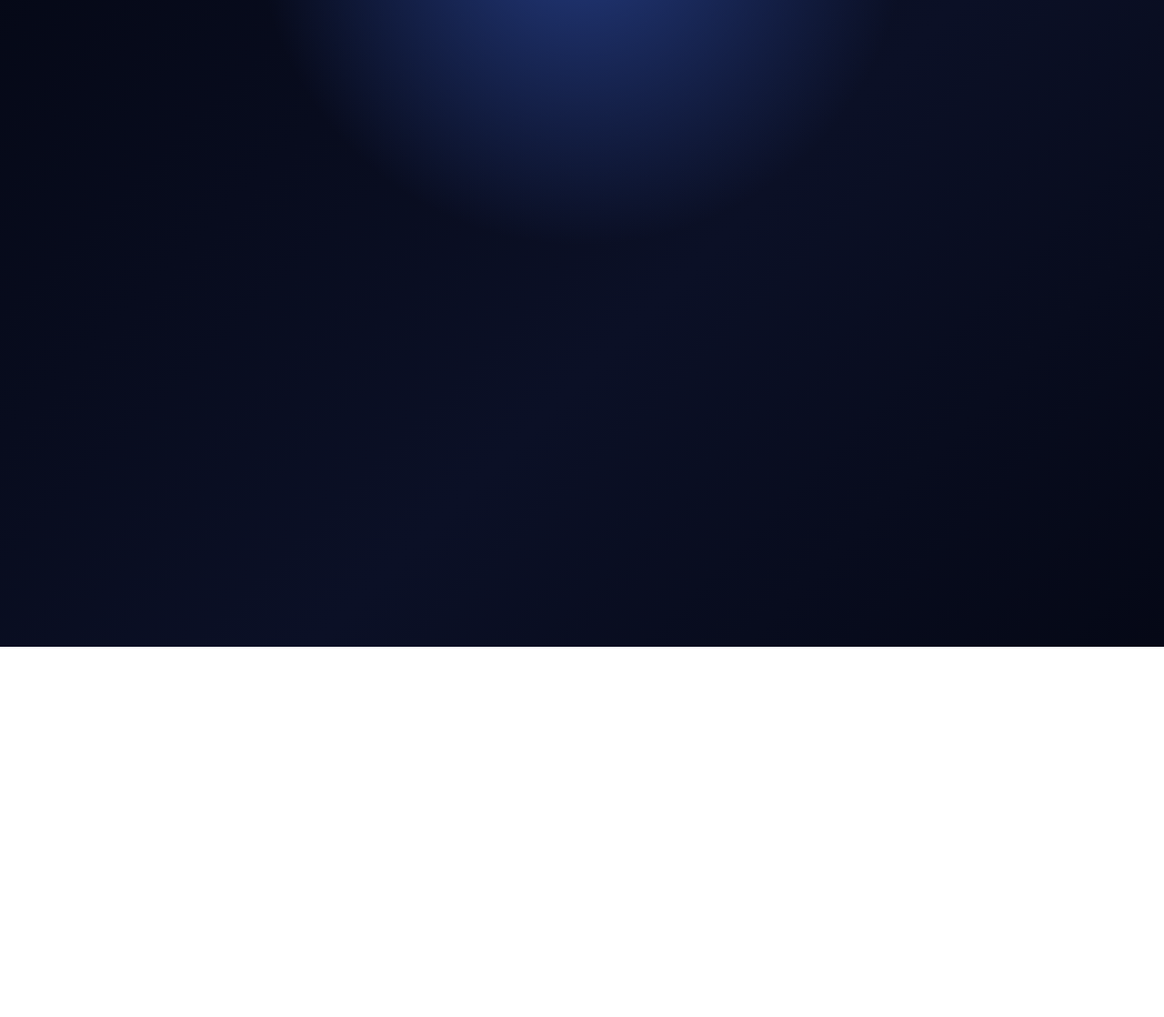
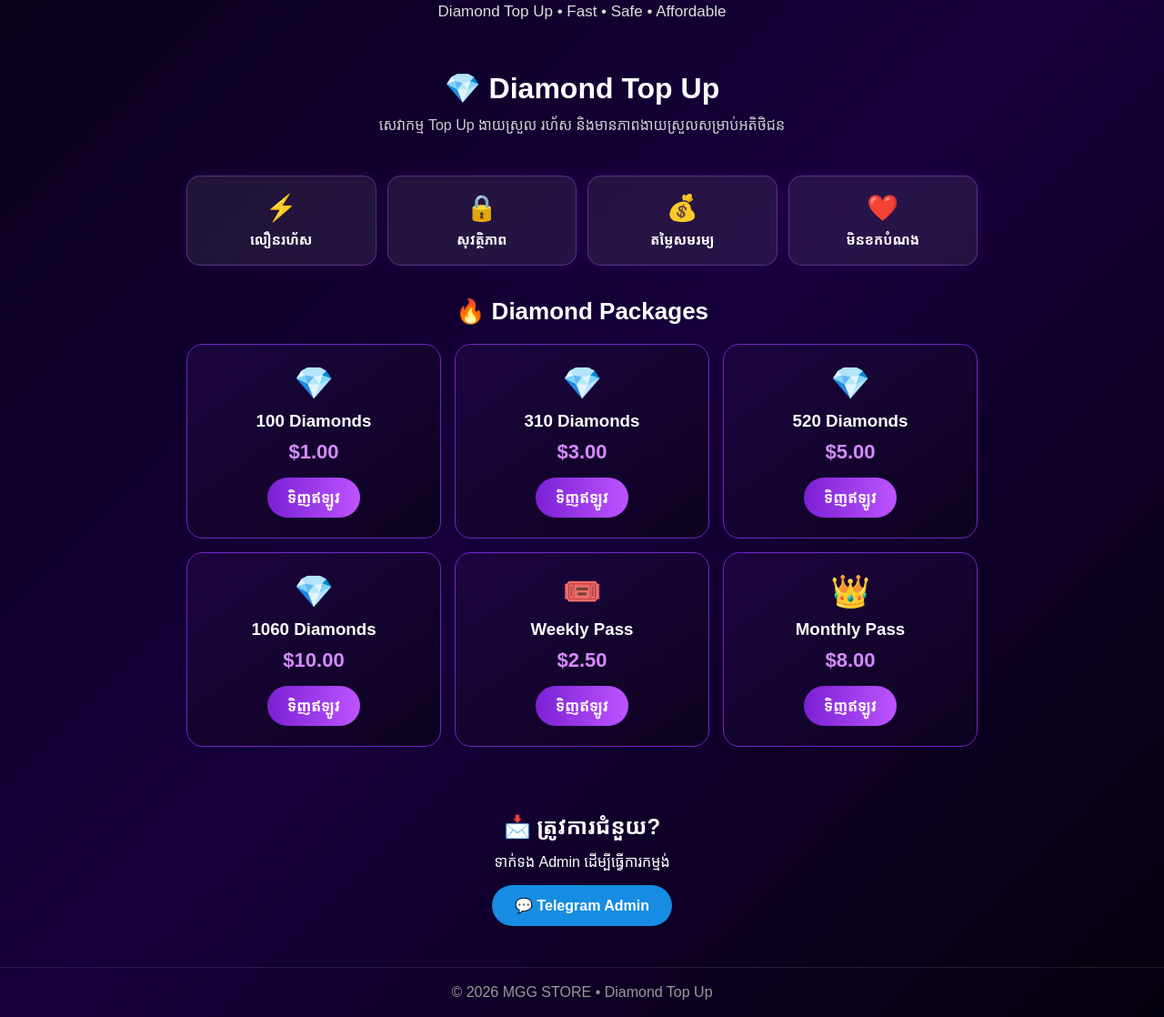
Before and after one commit to wingb6539-source/mgg-store, a plain HTML site: page index.html in a window 1280 px wide. Shown: the part 89-1207 px from the top of the page at 91% size. Before the commit the page ends 800 px from the top, so only its background shows below. Drawn offline with Linux system fonts and the light colour scheme.

Commit message:
Update MGG STORE Diamond Top Up website
Updated MGG STORE Diamond Top Up website
- Added fast, safe and affordable service features
- Added Diamond packages
- Added Weekly Pass and Monthly Pass
- Added Telegram Admin contact
- Improved mobile-friendly design

```diff
--- a/index.html
+++ b/index.html
@@ -1,141 +1,287 @@
 <!DOCTYPE html>
-<html lang="en">
+<html lang="km">
 <head>
   <meta charset="UTF-8">
   <meta name="viewport" content="width=device-width, initial-scale=1.0">
-  <title>MGG STORE | Diamond Top Up</title>
+  <title>MGG STORE - Diamond Top Up</title>
 
   <style>
     * {
       box-sizing: border-box;
       margin: 0;
       padding: 0;
-      font-family: Arial, sans-serif;
+      font-family: Arial, "Noto Sans Khmer", sans-serif;
     }
 
     body {
+      background: linear-gradient(135deg, #09001a, #16003b, #05000d);
+      color: white;
       min-height: 100vh;
-      color: white;
-      background:
-        radial-gradient(circle at top, #243b80 0%, transparent 35%),
-        linear-gradient(135deg, #050816, #0b1026 55%, #050816);
-      padding: 25px 15px 50px;
     }
 
-    .container {
-      max-width: 900px;
-      margin: auto;
-    }
-
-    .header {
+    header {
       text-align: center;
-      margin-bottom: 25px;
+      padding: 35px 15px;
     }
 
     .logo {
       font-size: 42px;
       font-weight: 900;
-      letter-spacing: 3px;
-      color: #70d9ff;
-      text-shadow: 0 0 20px #008cff;
+      color: #b86cff;
+      text-shadow: 0 0 20px #8a2be2;
     }
 
     .subtitle {
-      color: #b8c5e8;
       margin-top: 8px;
+      color: #ddd;
+      font-size: 17px;
+    }
+
+    .hero {
+      text-align: center;
+      padding: 20px;
+    }
+
+    .hero h1 {
+      font-size: 32px;
+      margin-bottom: 10px;
+    }
+
+    .hero p {
+      color: #ccc;
+      margin-bottom: 25px;
+    }
+
+    .features {
+      display: grid;
+      grid-template-columns: repeat(4, 1fr);
+      gap: 12px;
+      max-width: 900px;
+      margin: 0 auto 35px;
+      padding: 0 15px;
+    }
+
+    .feature {
+      background: rgba(255,255,255,0.08);
+      border: 1px solid rgba(190,100,255,0.35);
+      border-radius: 15px;
+      padding: 18px 8px;
+      text-align: center;
+      box-shadow: 0 0 15px rgba(150,50,255,0.15);
+    }
+
+    .feature .icon {
+      font-size: 28px;
+      margin-bottom: 8px;
+    }
+
+    .feature h3 {
+      font-size: 15px;
+    }
+
+    .products {
+      max-width: 900px;
+      margin: auto;
+      padding: 0 15px 40px;
+    }
+
+    .products h2 {
+      text-align: center;
+      margin-bottom: 20px;
+      font-size: 26px;
+    }
+
+    .cards {
+      display: grid;
+      grid-template-columns: repeat(3, 1fr);
+      gap: 15px;
     }
 
     .card {
-      background: rgba(13, 20, 48, 0.88);
-      border: 1px solid rgba(93, 181, 255, 0.25);
-      border-radius: 22px;
-      padding: 22px;
-      margin-bottom: 20px;
-      box-shadow: 0 15px 40px rgba(0,0,0,.35);
-      backdrop-filter: blur(10px);
+      background: linear-gradient(145deg, #1c0640, #0d0220);
+      border: 1px solid #7424c9;
+      border-radius: 18px;
+      padding: 22px 15px;
+      text-align: center;
+      transition: 0.3s;
     }
 
-    .title {
-      font-size: 20px;
+    .card:hover {
+      transform: translateY(-5px);
+      box-shadow: 0 0 25px rgba(160,60,255,0.45);
+    }
+
+    .diamond {
+      font-size: 35px;
+    }
+
+    .card h3 {
+      margin: 10px 0;
+    }
+
+    .price {
+      color: #d58aff;
+      font-size: 22px;
       font-weight: bold;
       margin-bottom: 15px;
     }
 
-    .games {
-      display: grid;
-      grid-template-columns: repeat(2, 1fr);
-      gap: 12px;
+    .buy {
+      display: inline-block;
+      text-decoration: none;
+      color: white;
+      background: linear-gradient(90deg, #7b20d4, #bd54ff);
+      padding: 11px 22px;
+      border-radius: 25px;
+      font-weight: bold;
     }
 
-    .game {
-      padding: 15px;
-      border-radius: 14px;
-      background: #111a38;
-      border: 1px solid #27345f;
-      cursor: pointer;
+    .contact {
       text-align: center;
-      transition: .2s;
+      padding: 30px 15px 45px;
     }
 
-    .game:hover,
-    .game.active {
-      border-color: #58c7ff;
-      background: #15264d;
-      transform: translateY(-2px);
+    .contact h2 {
+      margin-bottom: 12px;
     }
 
-    .diamond-grid {
-      display: grid;
-      grid-template-columns: repeat(3, 1fr);
-      gap: 12px;
+    .telegram {
+      display: inline-block;
+      margin-top: 15px;
+      padding: 13px 25px;
+      border-radius: 25px;
+      background: #168de2;
+      color: white;
+      text-decoration: none;
+      font-weight: bold;
     }
 
-    .diamond {
-      padding: 18px 10px;
-      border-radius: 16px;
-      background: #101938;
-      border: 1px solid #2a3968;
-      color: white;
-      cursor: pointer;
+    footer {
       text-align: center;
-      transition: .2s;
+      padding: 18px;
+      color: #999;
+      border-top: 1px solid rgba(255,255,255,0.1);
     }
 
-    .diamond:hover,
-    .diamond.selected {
-      border-color: #62d5ff;
-      box-shadow: 0 0 18px rgba(58,190,255,.25);
-      background: #142750;
+    @media (max-width: 700px) {
+      .features {
+        grid-template-columns: repeat(2, 1fr);
+      }
+
+      .cards {
+        grid-template-columns: 1fr;
+      }
+
+      .logo {
+        font-size: 34px;
+      }
+
+      .hero h1 {
+        font-size: 26px;
+      }
     }
+  </style>
+</head>
 
-    .diamond b {
-      display: block;
-      font-size: 19px;
-      color: #7cdbff;
-      margin-bottom: 5px;
-    }
+<body>
 
-    .pass {
-      display: flex;
-      justify-content: space-between;
-      align-items: center;
-      padding: 17px;
-      border-radius: 16px;
-      background: linear-gradient(90deg, #172755, #111a38);
-      border: 1px solid #30477d;
-      cursor: pointer;
-    }
+  <header>
+    <div class="logo">💎 MGG STORE</div>
+    <div class="subtitle">Diamond Top Up • Fast • Safe • Affordable</div>
+  </header>
 
-    .pass.selected {
-      border-color: #62d5ff;
-      box-shadow: 0 0 20px rgba(58,190,255,.2);
-    }
+  <section class="hero">
+    <h1>💎 Diamond Top Up</h1>
+    <p>សេវាកម្ម Top Up ងាយស្រួល រហ័ស និងមានភាពងាយស្រួលសម្រាប់អតិថិជន</p>
+  </section>
 
-    input {
-      width: 100%;
-      padding: 15px;
-      margin-top: 9px;
-      margin-bottom: 14px;
-      border: 1px solid #2b3b6b;
-      border-radius: 13px;
-      background: #080e22
+  <section class="features">
+
+    <div class="feature">
+      <div class="icon">⚡</div>
+      <h3>លឿនរហ័ស</h3>
+    </div>
+
+    <div class="feature">
+      <div class="icon">🔒</div>
+      <h3>សុវត្ថិភាព</h3>
+    </div>
+
+    <div class="feature">
+      <div class="icon">💰</div>
+      <h3>តម្លៃសមរម្យ</h3>
+    </div>
+
+    <div class="feature">
+      <div class="icon">❤️</div>
+      <h3>មិនខកបំណង</h3>
+    </div>
+
+  </section>
+
+  <section class="products">
+
+    <h2>🔥 Diamond Packages</h2>
+
+    <div class="cards">
+
+      <div class="card">
+        <div class="diamond">💎</div>
+        <h3>100 Diamonds</h3>
+        <div class="price">$1.00</div>
+        <a class="buy" href="https://t.me/MGGStoreAdmin">ទិញឥឡូវ</a>
+      </div>
+
+      <div class="card">
+        <div class="diamond">💎</div>
+        <h3>310 Diamonds</h3>
+        <div class="price">$3.00</div>
+        <a class="buy" href="https://t.me/MGGStoreAdmin">ទិញឥឡូវ</a>
+      </div>
+
+      <div class="card">
+        <div class="diamond">💎</div>
+        <h3>520 Diamonds</h3>
+        <div class="price">$5.00</div>
+        <a class="buy" href="https://t.me/MGGStoreAdmin">ទិញឥឡូវ</a>
+      </div>
+
+      <div class="card">
+        <div class="diamond">💎</div>
+        <h3>1060 Diamonds</h3>
+        <div class="price">$10.00</div>
+        <a class="buy" href="https://t.me/MGGStoreAdmin">ទិញឥឡូវ</a>
+      </div>
+
+      <div class="card">
+        <div class="diamond">🎟️</div>
+        <h3>Weekly Pass</h3>
+        <div class="price">$2.50</div>
+        <a class="buy" href="https://t.me/MGGStoreAdmin">ទិញឥឡូវ</a>
+      </div>
+
+      <div class="card">
+        <div class="diamond">👑</div>
+        <h3>Monthly Pass</h3>
+        <div class="price">$8.00</div>
+        <a class="buy" href="https://t.me/MGGStoreAdmin">ទិញឥឡូវ</a>
+      </div>
+
+    </div>
+  </section>
+
+  <section class="contact">
+    <h2>📩 ត្រូវការជំនួយ?</h2>
+    <p>ទាក់ទង Admin ដើម្បីធ្វើការកម្មង់</p>
+
+    <a class="telegram" href="https://t.me/MGGStoreAdmin">
+      💬 Telegram Admin
+    </a>
+  </section>
+
+  <footer>
+    © 2026 MGG STORE • Diamond Top Up
+  </footer>
+
+</body>
+          </html>
```
